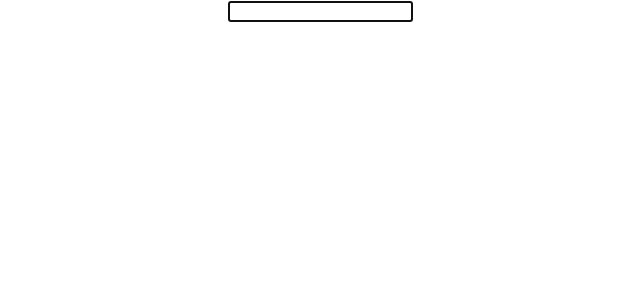
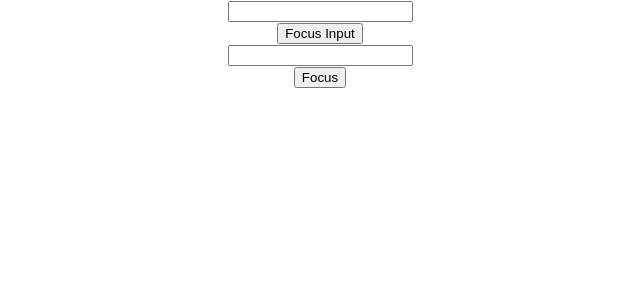
Before and after one commit to Radhika243/simple-app-react, a React (Create React App) app in the folder my-app/: page / in a window 1280 px wide. Shown: the top 300 px of the page, without its empty margins (320-960 px from the left). Built offline with nearby package versions, Linux system fonts and the light colour scheme.

Commit message:
Refs and Forwarding Refs

```diff
--- a/my-app/src/App.js
+++ b/my-app/src/App.js
@@ -19,6 +19,8 @@ import PureComp from './components/PureComp';
 import ParentComp from './components/ParentComp';
 import RefsDemo from './components/RefsDemo';
 import CallbackRef from './components/CallbackRef';
+import FocusInput from './components/FocusInput';
+import ForwardRefParent from './components/ForwardRefParent';
 // import MemoComp from './components/MemoComp';
 
 
@@ -46,7 +48,9 @@ function App() {
       {/* <ParentComp/> */}
       {/* <MemoComp name="RamSita"/> */}
       {/* <RefsDemo/> */}
-      <CallbackRef/>
+      {/* <CallbackRef/> */}
+      <FocusInput/>
+      <ForwardRefParent/>
 
     </div>
   );
--- /dev/null
+++ b/my-app/src/components/FocusInput.js
@@ -0,0 +1,26 @@
+import React from 'react';
+import Input from './input';
+
+//parent comp
+class FocusInput extends React.Component {
+    constructor(props) {
+        super(props);
+        this.componentRef = React.createRef();
+    }
+    clickHandler=()=>{
+        this.componentRef.current.focusInput();
+    }
+
+    render() {
+        return (
+            <div>
+                <Input ref={this.componentRef}/>
+                <button onClick={this.clickHandler}>Focus Input</button>
+            </div>
+        );
+    }
+}
+
+
+
+export default FocusInput;
--- /dev/null
+++ b/my-app/src/components/ForwardRef.js
@@ -0,0 +1,22 @@
+import React from 'react'
+
+//  function ForwardRef() {
+
+
+//     return (
+//         <>
+//           <input type='text'/>
+//         </>
+//     )
+// }
+
+const ForwardRef = React.forwardRef ((props,ref)=>{//pass ref attribute to native input element
+    //Forwarded the ref component from parent to native ref component
+    return(
+        <div>
+            <input type='text' ref={ref}/>
+        </div>
+    )
+})
+
+export default ForwardRef;
--- /dev/null
+++ b/my-app/src/components/ForwardRefParent.js
@@ -0,0 +1,28 @@
+import React from 'react';
+import ForwardRef from './ForwardRef';
+
+
+class ForwardRefParent extends React.Component {
+    constructor(props) {
+        super(props);
+
+        this.inputRef = React.createRef();
+
+    }
+    clickHandler=()=>{
+        this.inputRef.current.focus();
+    }
+
+    render() {
+        return (
+            <div>
+                <ForwardRef ref={this.inputRef}/>
+                <button onClick={this.clickHandler}>Focus</button>
+            </div>
+        );
+    }
+}
+
+
+
+export default ForwardRefParent;
--- /dev/null
+++ b/my-app/src/components/input.js
@@ -0,0 +1,26 @@
+import React from 'react';
+
+
+class input extends React.Component {
+    constructor(props) {
+        super(props);
+        this.inputRef = React.createRef();
+    }
+
+    focusInput(){
+        this.inputRef.current.focus();
+
+    }
+
+    render() {
+        return (
+            <div>
+                <input type='text' ref={this.inputRef}/>
+            </div>
+        );
+    }
+}
+
+
+
+export default input;
```
